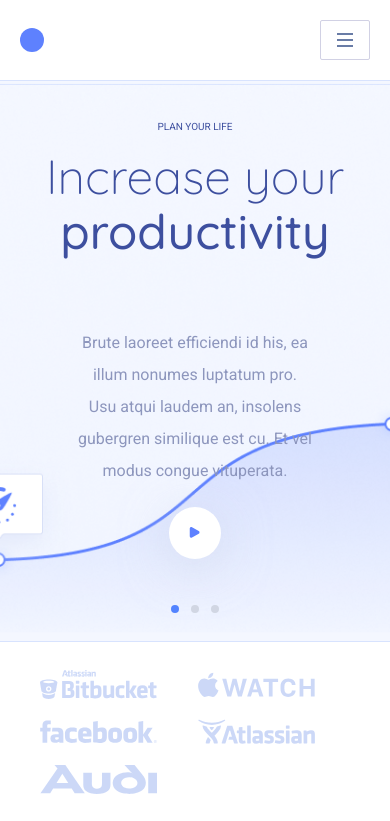
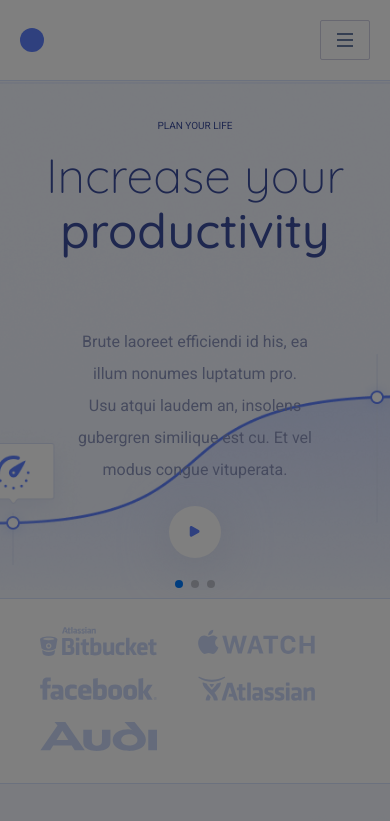
Before and after one commit to HarryJavaScript/Landing-free, a plain HTML site: page index.html in a window 390 px wide. Both pictures are taken after a click on the button "Toggle navigation". Shown: the top 821 px of the page. Drawn offline with nearby package versions, Linux system fonts and the light colour scheme.

Commit message:
added first Swiper

```diff
--- a/index.html
+++ b/index.html
@@ -17,11 +17,13 @@
           <h1 class="logo">
             <a class="logo__link" href="#" aria-label="Logo"></a>
           </h1>
-          <button class="button button--without-background button-burger" aria-label="Toglle navigation">
+
+          <button class="button button--without-background button-burger" aria-label="Toggle navigation">
             <span class="button-burger__line"></span>
             <span class="button-burger__line"></span>
             <span class="button-burger__line"></span>
           </button>
+
           <div class="main-navigation__inner-wrapper">
             <nav class="page-navigation">
               <ul class="navigation-wrapper">
@@ -100,9 +102,47 @@
 
     <main>
     <!-- section-hero-image -->
-    <section class="section-outer section-hero-image">
-        <ul class="slider-hero-image">
-            <li class="slider-hero-image__item" style="background-image: url(./upload/Slider-image-1.png);">
+    <section class="section-outer section-hero-image swiper">
+        <ul class="slider-hero-image swiper-wrapper">
+            <li class="slider-hero-image__item swiper-slide" style="background-image: url(./upload/Slider-image-1.png);">
+                <div class="section-inner slider-hero-image__item-content vertical-indent vertical-indent--large">
+                    <h5>PLAN YOUR LIFE</h5>
+                    <h2>Increase your <span>productivity</span></h2>
+                    <div class="text">
+                        Brute laoreet efficiendi id his, ea illum nonumes luptatum pro. Usu atqui laudem an, insolens gubergren similique est cu. Et vel modus congue vituperata.
+                    </div>
+                    <div class="button-icon-play-wrapper">
+                        <a href="#" aria-label="Play">
+                            <span class="icon-play">
+                                <svg width="7" height="8" viewBox="0 0 7 8" fill="none" xmlns="http://www.w3.org/2000/svg">
+                                    <path d="M6 2.73354C6.66667 3.11844 6.66667 4.08069 6 4.46559L1.5 7.06367C0.833333 7.44857 0 6.96744 0 6.19764V1.00149C0 0.231691 0.833333
+                                    -0.249434 1.5 0.135467L6 2.73354Z" fill="#5e81ff"/>
+                                </svg>
+                            </span>
+                        </a>
+                    </div>
+                </div>
+            </li>
+            <li class="slider-hero-image__item swiper-slide" style="background-image: url(./upload/Slider-image-1.png);">
+              <div class="section-inner slider-hero-image__item-content vertical-indent vertical-indent--large">
+                  <h5>PLAN YOUR LIFE</h5>
+                  <h2>Increase your <span>productivity</span></h2>
+                  <div class="text">
+                      Brute laoreet efficiendi id his, ea illum nonumes luptatum pro. Usu atqui laudem an, insolens gubergren similique est cu. Et vel modus congue vituperata.
+                  </div>
+                  <div class="button-icon-play-wrapper">
+                      <a href="#" aria-label="Play">
+                          <span class="icon-play">
+                              <svg width="7" height="8" viewBox="0 0 7 8" fill="none" xmlns="http://www.w3.org/2000/svg">
+                                  <path d="M6 2.73354C6.66667 3.11844 6.66667 4.08069 6 4.46559L1.5 7.06367C0.833333 7.44857 0 6.96744 0 6.19764V1.00149C0 0.231691 0.833333
+                                  -0.249434 1.5 0.135467L6 2.73354Z" fill="#5e81ff"/>
+                              </svg>
+                          </span>
+                      </a>
+                  </div>
+              </div>
+          </li>
+          <li class="slider-hero-image__item swiper-slide" style="background-image: url(./upload/Slider-image-1.png);">
             <div class="section-inner slider-hero-image__item-content vertical-indent vertical-indent--large">
                 <h5>PLAN YOUR LIFE</h5>
                 <h2>Increase your <span>productivity</span></h2>
@@ -123,11 +163,11 @@
         </li>
         </ul>
 
-        <ul class="dots">
-            <li class="dots__item dots__item--active"></li>
-            <li class="dots__item"></li>
-            <li class="dots__item"></li>
-        </ul>
+        <div class="dots swiper-pagination">
+            <li class="dots__item swiper-pagination-bullet swiper-pagination-bullet-active"></li>
+            <li class="dots__item swiper-pagination-bullet"></li>
+            <li class="dots__item swiper-pagination-bullet"></li>
+        </div>
     </section>
 
     <!-- section-customers -->
@@ -319,8 +359,8 @@
       <div class="section-inner vertical-indent vertical-indent--large">
         <h5 class="txt-algn-c">Customer help</h5>
         <h4 class="txt-algn-c">Frequently asked questions</h4>
+
         <ul class="faq-accordion">
-
           <li class="faq-accordion__item">
             <div class="faq-accordion__item-trigger">
               <div class="faq-accordion__item-trigger-icon">
@@ -362,7 +402,7 @@
               </div>
             </div>
           </li>
-          <li class="faq-accordion__item faq-accordion__item--active">
+          <li class="faq-accordion__item">
             <div class="faq-accordion__item-trigger">
               <div class="faq-accordion__item-trigger-icon">
                 <svg width="18" height="11" viewBox="0 0 18 11" fill="none" xmlns="http://www.w3.org/2000/svg">
@@ -546,5 +586,10 @@
           </div>
         </div>
     </footer>
+
+    <link rel="stylesheet" href="https://unpkg.com/swiper@8/swiper-bundle.min.css" />
+    <script src="https://unpkg.com/swiper@8/swiper-bundle.min.js"></script>
+
+    <script src="./scripts/script.js"></script>
   </body>
 </html>
--- /dev/null
+++ b/scripts/script.js
@@ -0,0 +1,37 @@
+document.querySelector('.faq-accordion').addEventListener('click', (evt) => {
+  if (evt.target.closest('.faq-accordion__item-trigger')) { //убрать if
+    evt.target.closest('.faq-accordion__item').classList.toggle('faq-accordion__item--active');
+  }
+});
+
+
+document.querySelector('.button-burger').addEventListener('click', (event) => {
+  document.querySelector('.section-header').classList.toggle('section-header--active-navigation');
+  // document.querySelector('.section-header').classList.toggle('section-header--active-navigation');
+});
+
+
+// Swiper
+
+const swiper = new Swiper('.section-hero-image', {
+  // // Optional parameters
+  // direction: 'vertical',
+  // loop: true,
+
+  // // If we need pagination
+  pagination: {
+    el: '.swiper-pagination',
+    clickable: true,
+  },
+
+  // // Navigation arrows
+  // navigation: {
+  //   nextEl: '.swiper-button-next',
+  //   prevEl: '.swiper-button-prev',
+  // },
+
+  // // And if we need scrollbar
+  // scrollbar: {
+  //   el: '.swiper-pagination-bullet',
+  // },
+});
--- a/styles.scss
+++ b/styles.scss
@@ -59,12 +59,12 @@ $color-secondary: #6188ff;
 // === // VARIABLES ===
 
 // === COMMON ===
-
 body {
   @include roboto;
   font-weight: $fw-regular;
 
   color: #8d96bd;
+  padding-top: $base * 20;
 }
 
 .section-outer {
@@ -314,8 +314,9 @@ h5 {
 
   display: flex;
   justify-content: center;
+}
 
-  &__item {
+.swiper-pagination-bullet {
   width: $base * 2;
   height: $base * 2;
   background-color: #d1d6e3;
@@ -323,7 +324,7 @@ h5 {
   transition: $transition;
   cursor: pointer;
 
-    &--active {
+  &-active {
     background-color: #5283ff;
   }
 
@@ -331,13 +332,37 @@ h5 {
     margin-left: $base * 3;
   }
 }
-}
-
 // === // COMMON ===
 
 // === HEADER ===
 .section-header {
-  position: relative;
+  position: fixed;
+  top: 0;
+  right: 0;
+  left: 0;
+  z-index: 12;
+  background-color: #fff;
+
+  &::before {
+    position: fixed;
+    display: none;
+    top: 0;
+    left: 0;
+    width: 100vw;
+    height: 100vh;
+    background-color: rgba(0, 0, 0, 0.5);
+    content: "";
+  }
+
+  &--active-navigation {
+    &::before {
+      display: block;
+    }
+
+    .main-navigation__inner-wrapper {
+      display: flex;
+    }
+  }
 }
 
 .main-navigation {
@@ -345,16 +370,18 @@ h5 {
   align-items: center;
 
   &__inner-wrapper {
+    // свойства main-navigation__inner-wrapper находящийся в footer
     display: flex;
     flex-grow: 1;
     align-items: center;
     margin-left: $base * 18;
 
     .section-header & {
+      // свойства main-navigation__inner-wrapper находящийся в header
       @media (max-width: $breakpoint-md-max) {
         position: absolute;
         display: none;
-        z-index: 10;
+        z-index: 15;
         top: 100%;
         right: 0;
         left: 0;
@@ -482,7 +509,6 @@ h5 {
     }
   }
 }
-
 // === // HEADER ===
 
 // === HERO-IMAGE ===
@@ -494,8 +520,8 @@ h5 {
   .dots {
     position: absolute;
     bottom: $base * 7;
-    left: 50%;
-    transform: translateX(-50%);
+    // left: 50%;
+    // transform: translateX(-50%);
   }
 }
 
```
Also changed, not shown: script.js (deleted), styles.css, 1 other file. Lines whose indentation alone changed are shown as unchanged.
